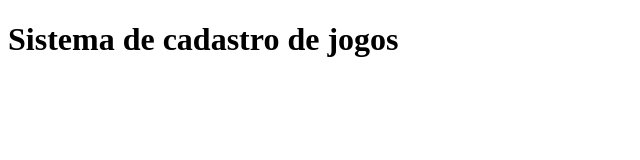
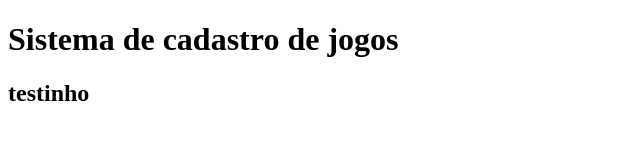
Before and after one commit to Willian-Sassi/Sistema-de-cadastro, a plain HTML site: page index.html in a window 1280 px wide. Shown: the whole page, without its empty margins (0-640 px from the left). Drawn offline with Linux system fonts and the light colour scheme.

Commit message:
add teste

```diff
--- a/index.html
+++ b/index.html
@@ -7,6 +7,7 @@
 </head>
 <body>
     <h1>Sistema de cadastro de jogos</h1>
+    <h2>testinho</h2>
     <script src="app.js"></script>
 </body>
 </html>
```
